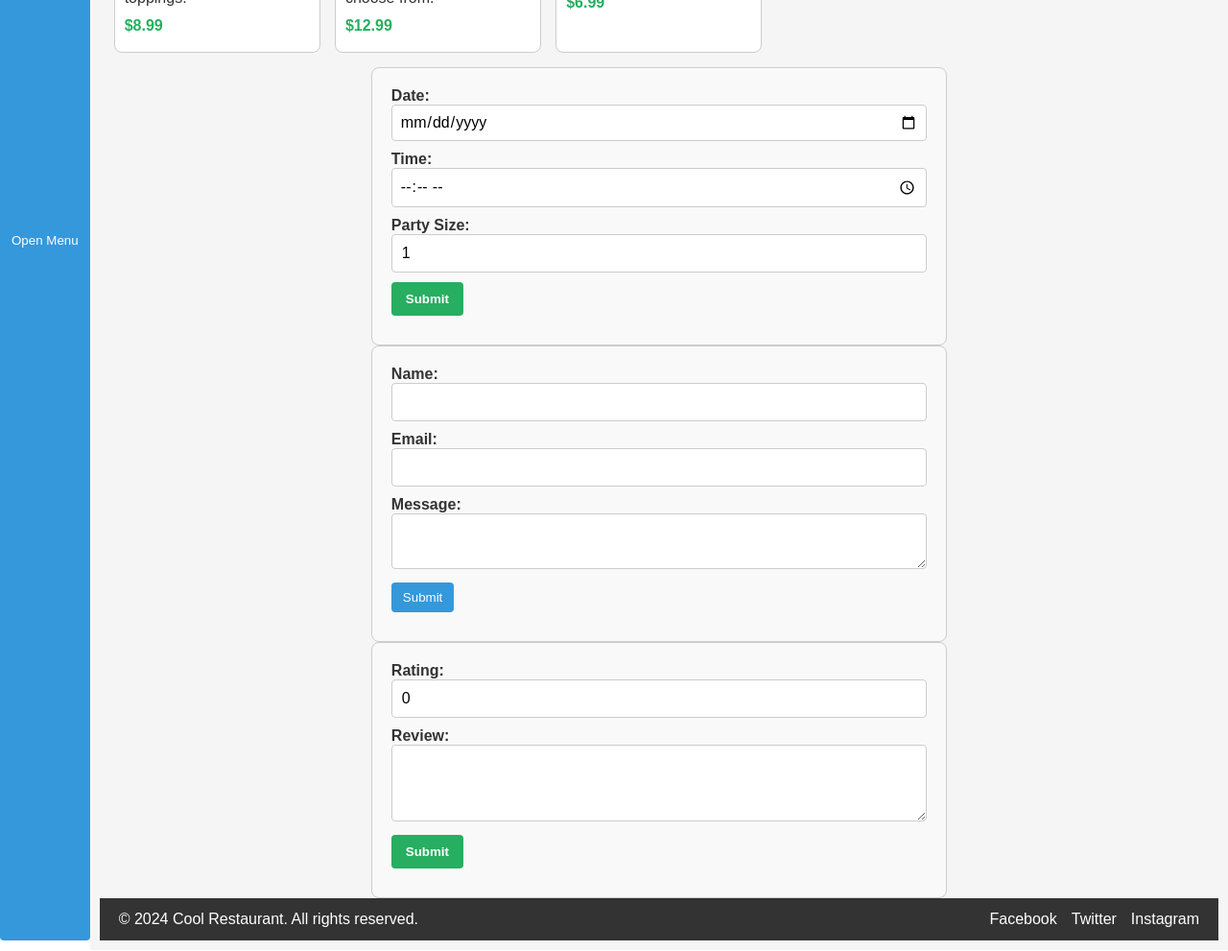
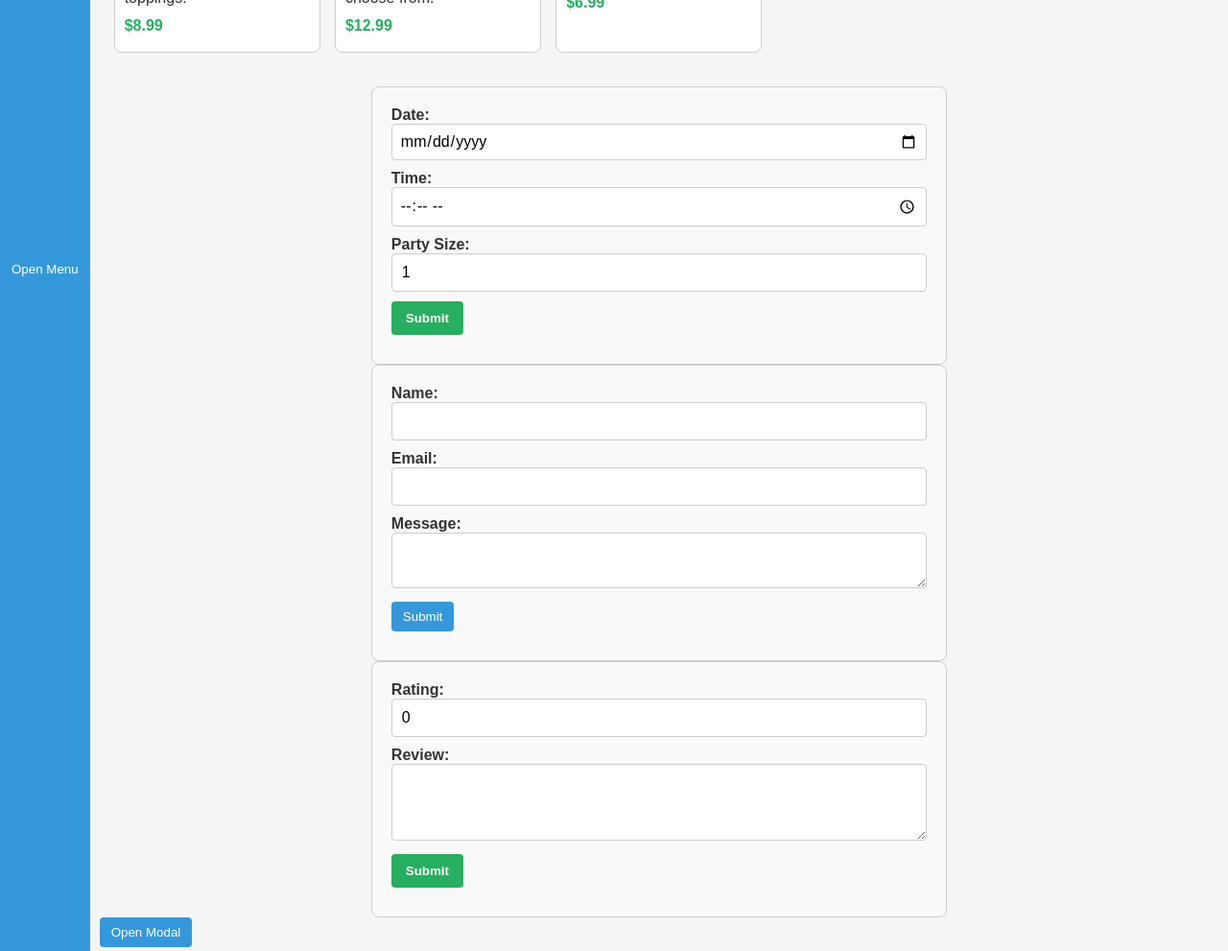
Before and after one commit to mohamedmehdigara/react-burger-menu-example, a React (Create React App) app: page / in a window 1280 px wide. Shown: the part 479-1470 px from the top of the page at 96% size. Built offline with nearby package versions, Linux system fonts and the light colour scheme.

Commit message:
edited files

```diff
--- a/src/App.js
+++ b/src/App.js
@@ -8,11 +8,16 @@ import SearchBar from './components/SearchBar/SearchBar';
 import ContactForm from './components/ContactForm/ContactForm';
 import RatingReview from './components/RatingReview/RatingReview';
 import Carousel from './components/Carousel/Carousel';
+import Modal from './components/Modal/Modal';
+import MenuItem from './components/MenuItem/MenuItem';
 import './App.css';
 
 function App() {
   // State for managing the sidebar's open/close state
   const [isSidebarOpen, setIsSidebarOpen] = useState(false);
+
+  // State for managing the modal's open/close state
+  const [isModalOpen, setIsModalOpen] = useState(false);
 
   // Toggle the sidebar open or close
   const handleToggleSidebar = () => {
@@ -22,6 +27,11 @@ function App() {
   // Close the sidebar
   const handleCloseSidebar = () => {
     setIsSidebarOpen(false);
+  };
+
+  // Toggle the modal open or close
+  const handleToggleModal = () => {
+    setIsModalOpen(!isModalOpen);
   };
 
   // Sample content items for the ContentCards component
@@ -76,6 +86,13 @@ function App() {
           {/* ContentCards component with contentItems */}
           <ContentCards items={contentItems} />
 
+          {/* MenuItem component */}
+          <MenuItem
+            name="Featured Item"
+            description="This is a featured menu item."
+            price="$9.99"
+          />
+
           {/* Reservation component */}
           <Reservation />
 
@@ -84,6 +101,18 @@ function App() {
 
           {/* RatingReview component */}
           <RatingReview />
+
+          {/* Button to toggle the modal */}
+          <button onClick={handleToggleModal}>Open Modal</button>
+
+          {/* Modal component */}
+          {isModalOpen && (
+            <Modal onClose={handleToggleModal}>
+              <h2>Modal Title</h2>
+              <p>This is the content inside the modal.</p>
+              <button onClick={handleToggleModal}>Close Modal</button>
+            </Modal>
+          )}
         </div>
 
         {/* Footer component */}
```
